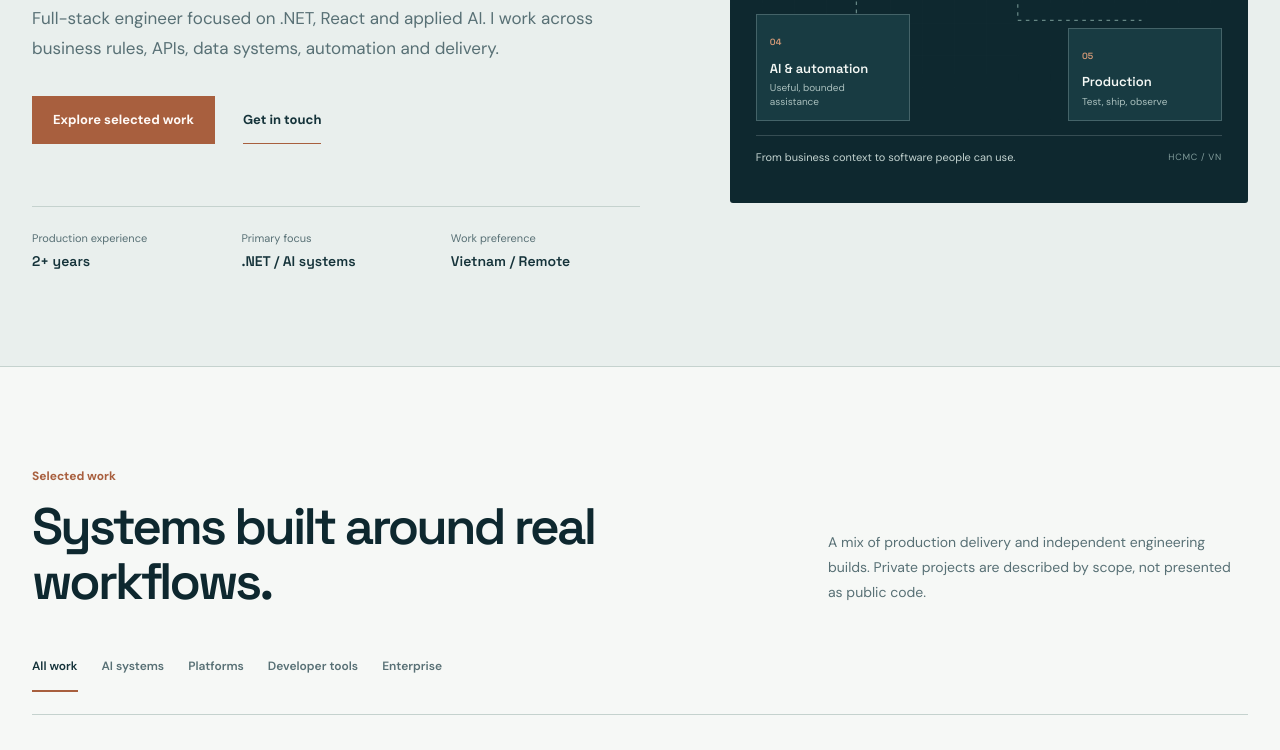
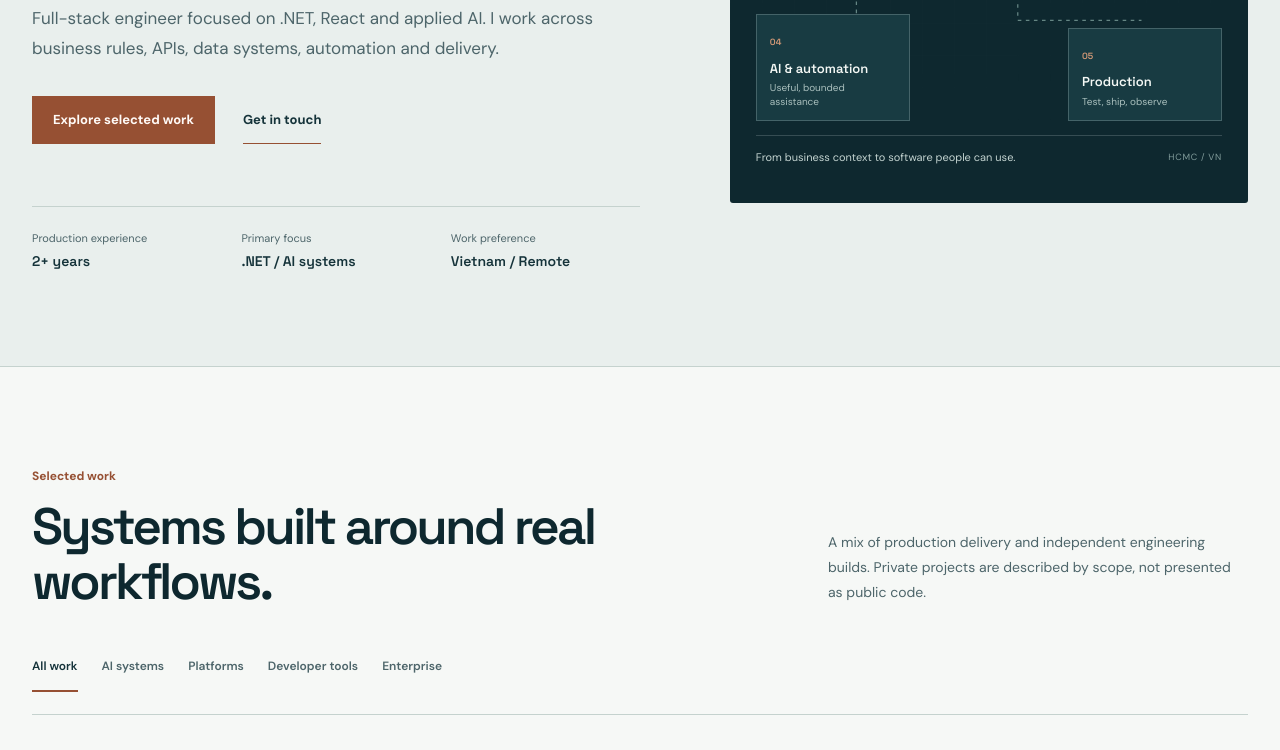
Before and after one commit to hieugc/MyPortfolio, a website with bundled scripts: page index.html in a window 1280 px wide. Shown: the part 531-1281 px from the top of the page. Built offline with nearby package versions, Linux system fonts and the light colour scheme.

Commit message:
Improve small-text color contrast

```diff
--- a/styles.css
+++ b/styles.css
@@ -8,11 +8,11 @@
   --paper-muted: #dfe7e4;
   --line: #c5d2ce;
   --line-dark: rgba(235, 243, 240, .18);
-  --muted: #587075;
+  --muted: #4d656a;
   --muted-light: #a9bfbd;
   --teal: #4f8985;
   --teal-light: #9fc5bd;
-  --copper: #a85f3e;
+  --copper: #965033;
   --copper-light: #d59a77;
   --white: #f7faf8;
   --display: "Space Grotesk", "Avenir Next", sans-serif;
@@ -118,7 +118,7 @@ a:focus-visible, button:focus-visible {
 .button-dark { background: var(--ink); color: var(--white); }
 .button-dark:hover { background: var(--ink-soft); }
 .button-copper { background: var(--copper); color: #fffaf7; }
-.button-copper:hover { background: #8f4d32; }
+.button-copper:hover { background: #80452c; }
 .button-light { background: var(--paper-bright); color: var(--ink); }
 .button-light:hover { background: #dbe7e2; }
 .text-link {
```
